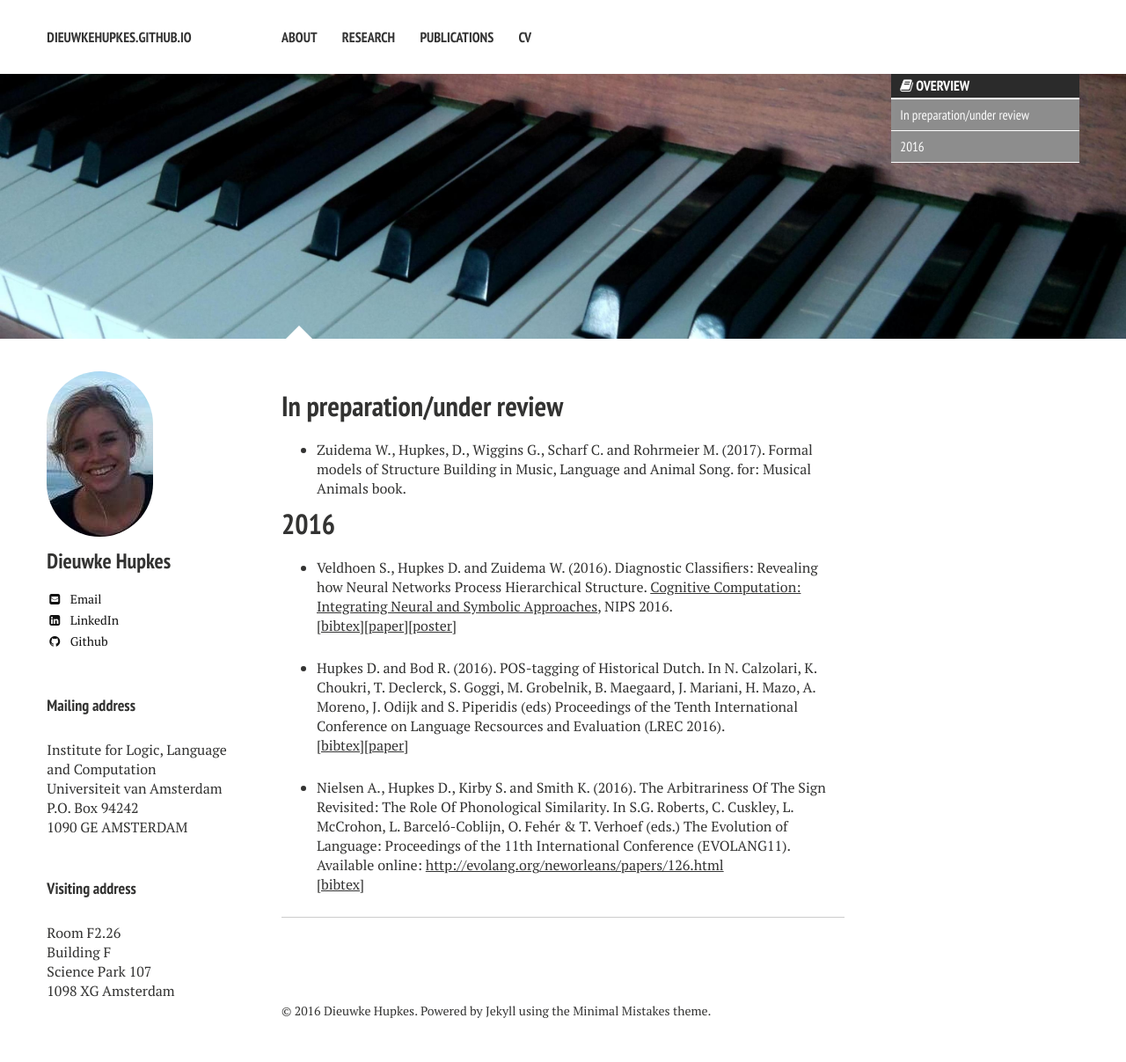
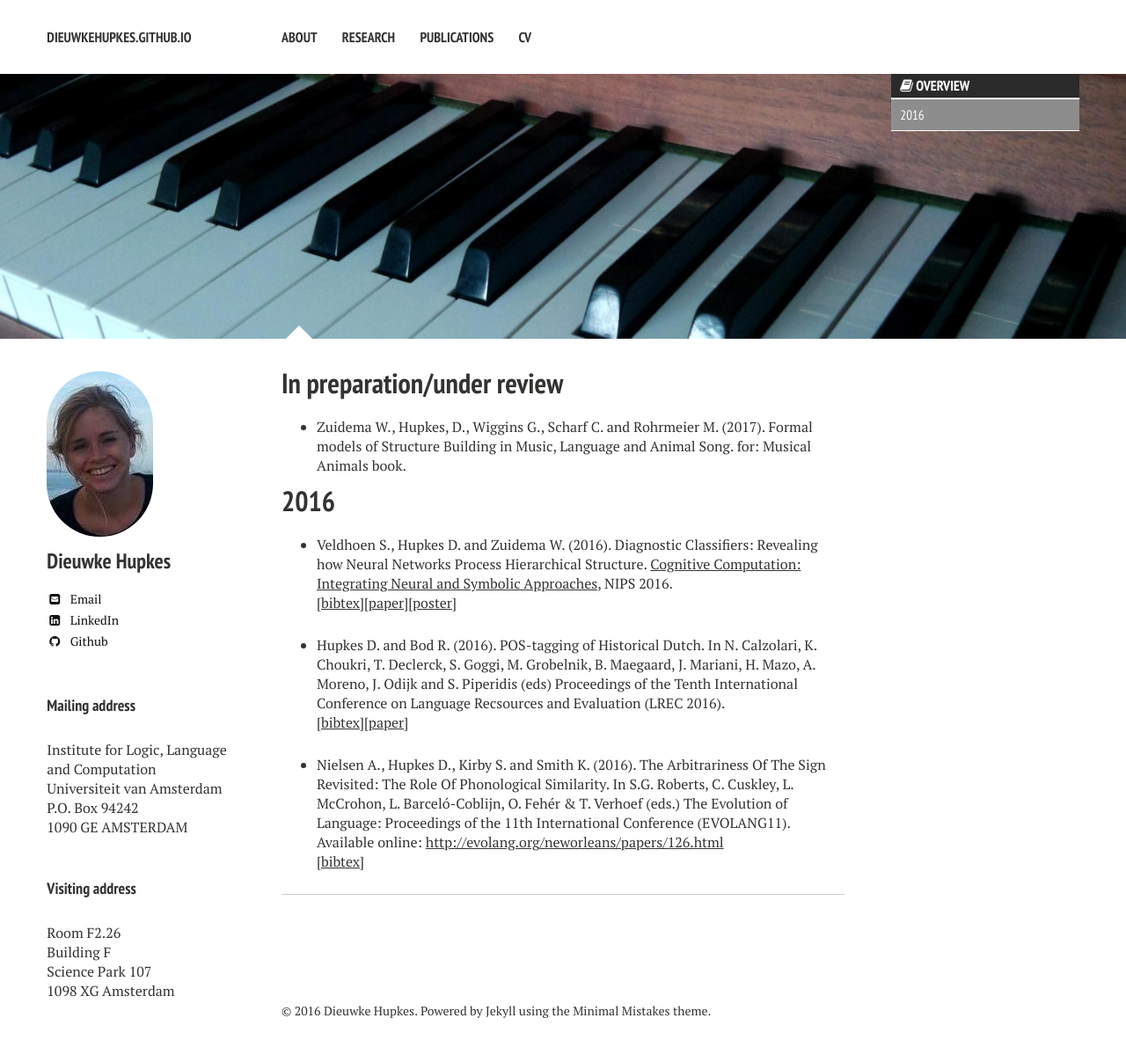
Before and after one commit to dieuwkehupkes/dieuwkehupkes.github.io, a Jekyll site: the page built from publications/index.md, in a window 1280 px wide. Shown: the whole page at 88% size. Built offline with Jekyll 4.4.1, drawn with Linux system fonts in a browser that asks for light colours; nearby versions of some CDN libraries; part of the change alters nothing that is shown.

```diff
--- a/publications/index.md
+++ b/publications/index.md
@@ -1,6 +1,6 @@
 ---
 layout: page
-title:
+title: In preparation/under review
 excerpt: "Publications"
 tags: [Jekyll, theme, responsive, blog, template]
 modified: 2014-08-08T20:53:07.573882-04:00
@@ -10,8 +10,6 @@ image:
 ---
 
 {% include _toc.html %}
-
-# In preparation/under review
 
 * Zuidema W., Hupkes, D., Wiggins G., Scharf C. and Rohrmeier M. (2017). Formal models of Structure Building in Music, Language and Animal Song. for: Musical Animals book.
 
```
